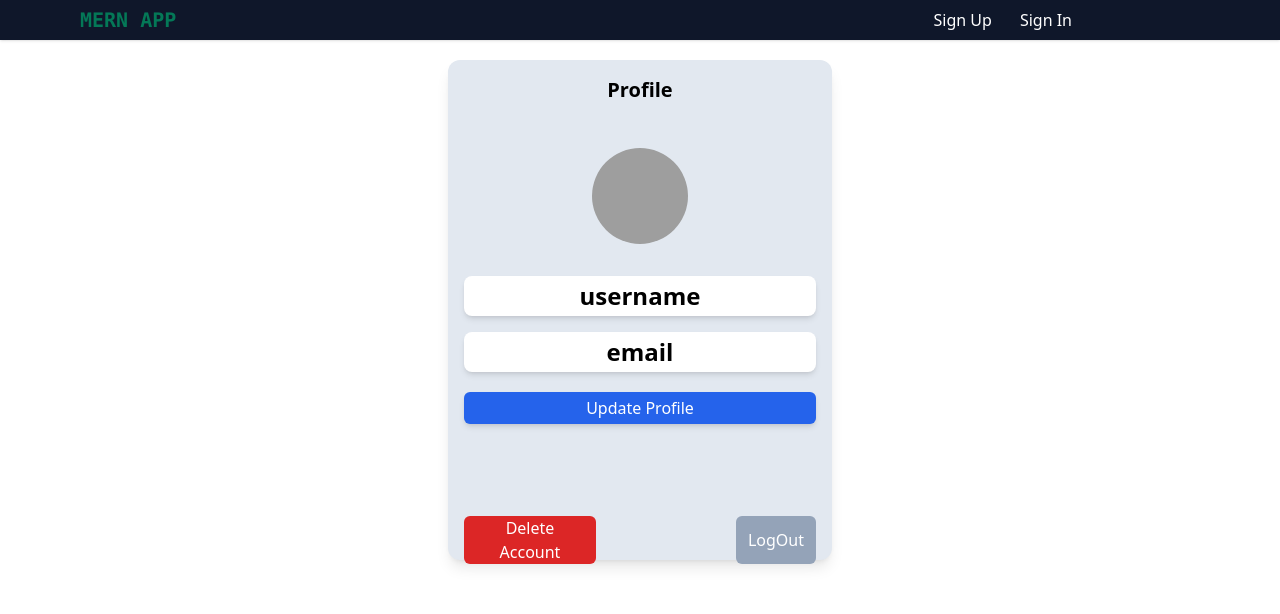
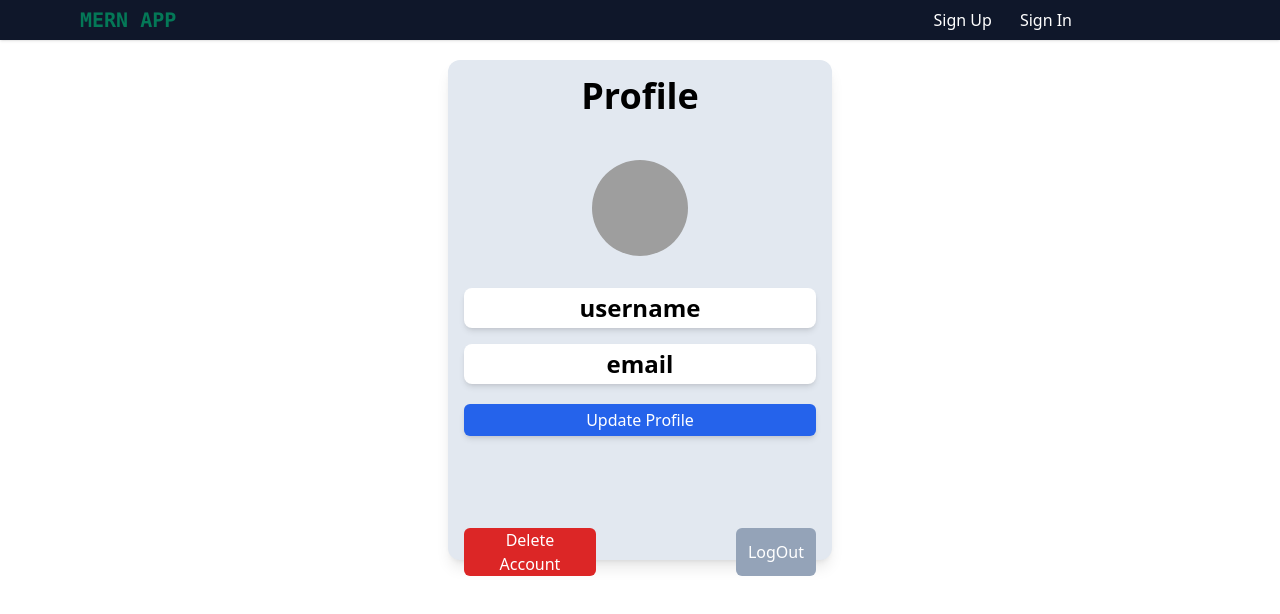
Before and after one commit to sarfaraz-hussain9/mern, a React (Create React App) app in the folder frontend/: page /profile in a window 1280 px wide. Shown: the top 614 px of the page. Built offline with nearby package versions, Linux system fonts and the light colour scheme; grey boxes are pictures that could not be loaded; the HTML template or start-up script is replaced by a standard one.

Commit message:
profile update

```diff
--- a/frontend/src/screens/Profile.js
+++ b/frontend/src/screens/Profile.js
@@ -4,13 +4,13 @@ const Profile = () => {
   return (
     <>
     <div className="container w-96 h-[500px] mx-auto bg-slate-200 mt-5 p-4 rounded-xl shadow-lg ">
-    <h1 className='text-center font-bold text-xl mb-5 text-4xl'>Profile</h1>
+    <h1 className='text-center font-bold  mb-5 text-4xl'>Profile</h1>
     <div className="box flex flex-col justify-center items-center ">
         <img className="w-24 h-24 rounded-full my-6" src="https://parade.com/.image/ar_1:1%2Cc_fill%2Ccs_srgb%2Cfl_progressive%2Cq_auto:good%2Cw_1200/MTkwNTc1OTI2MjAxOTUyMTI0/unique-baby-names-2019-jpg.jpg" alt="" />
 
         <h1 className='bg-white w-full p-1 my-2 text-center font-bold text-2xl rounded-lg shadow-md'>username</h1>
         <h1 className='bg-white w-full p-1 my-2 text-center font-bold text-2xl rounded-lg shadow-md'>email</h1>
-        <button className=' text-white bg-blue-600 w-full p-1 my-2 text-center  rounded-md shadow-md my-3'>Update Profile</button>
+        <button className=' text-white bg-blue-600 w-full p-1 text-center  rounded-md shadow-md my-3'>Update Profile</button>
         <div className="btn flex gap-[140px] mt-20">
         <button className='bg-red-600 px-3 rounded-md text-white'>Delete Account</button>
         <button className='bg-slate-400 text-white rounded-md px-3'>LogOut </button>
```
